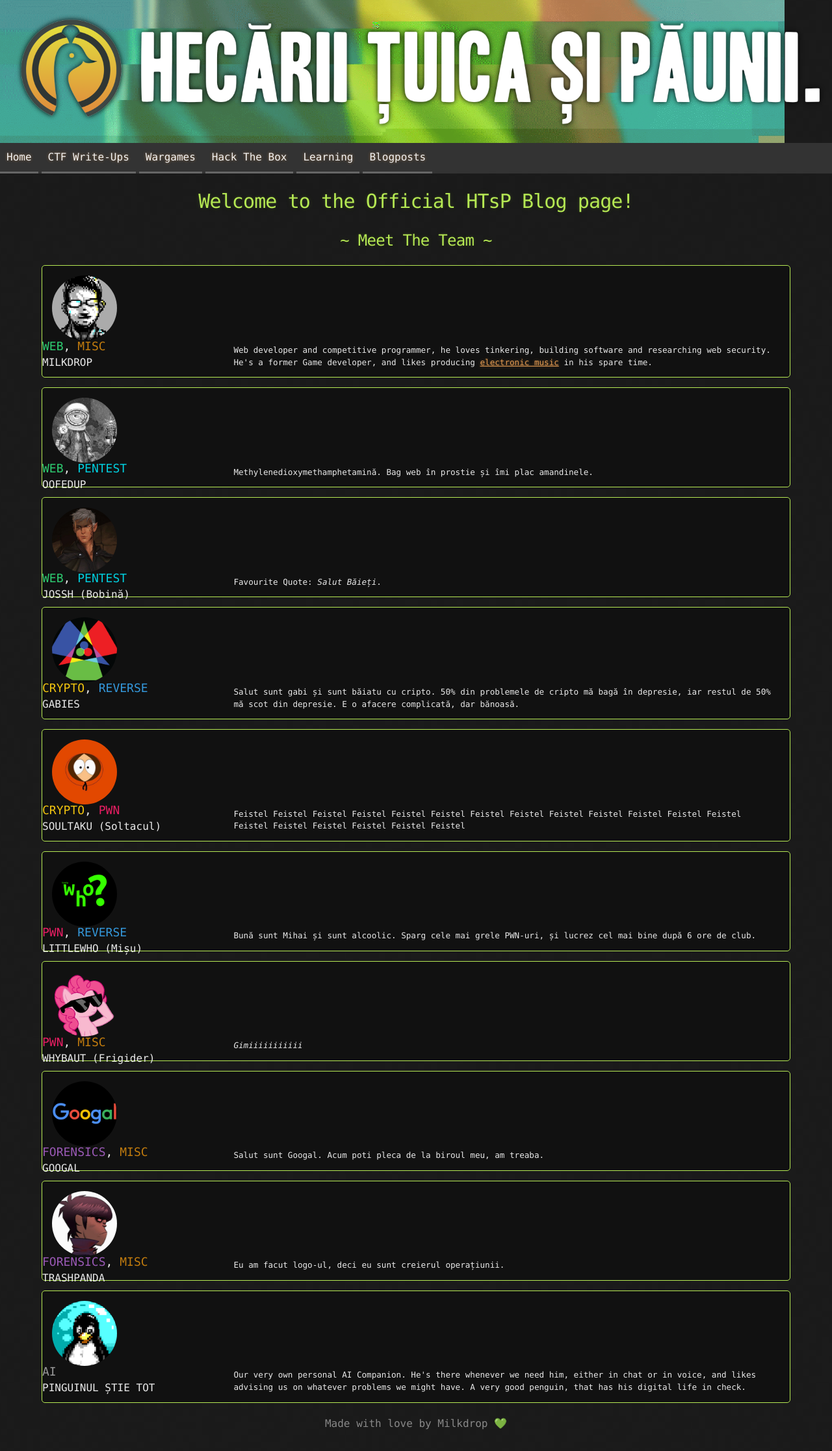
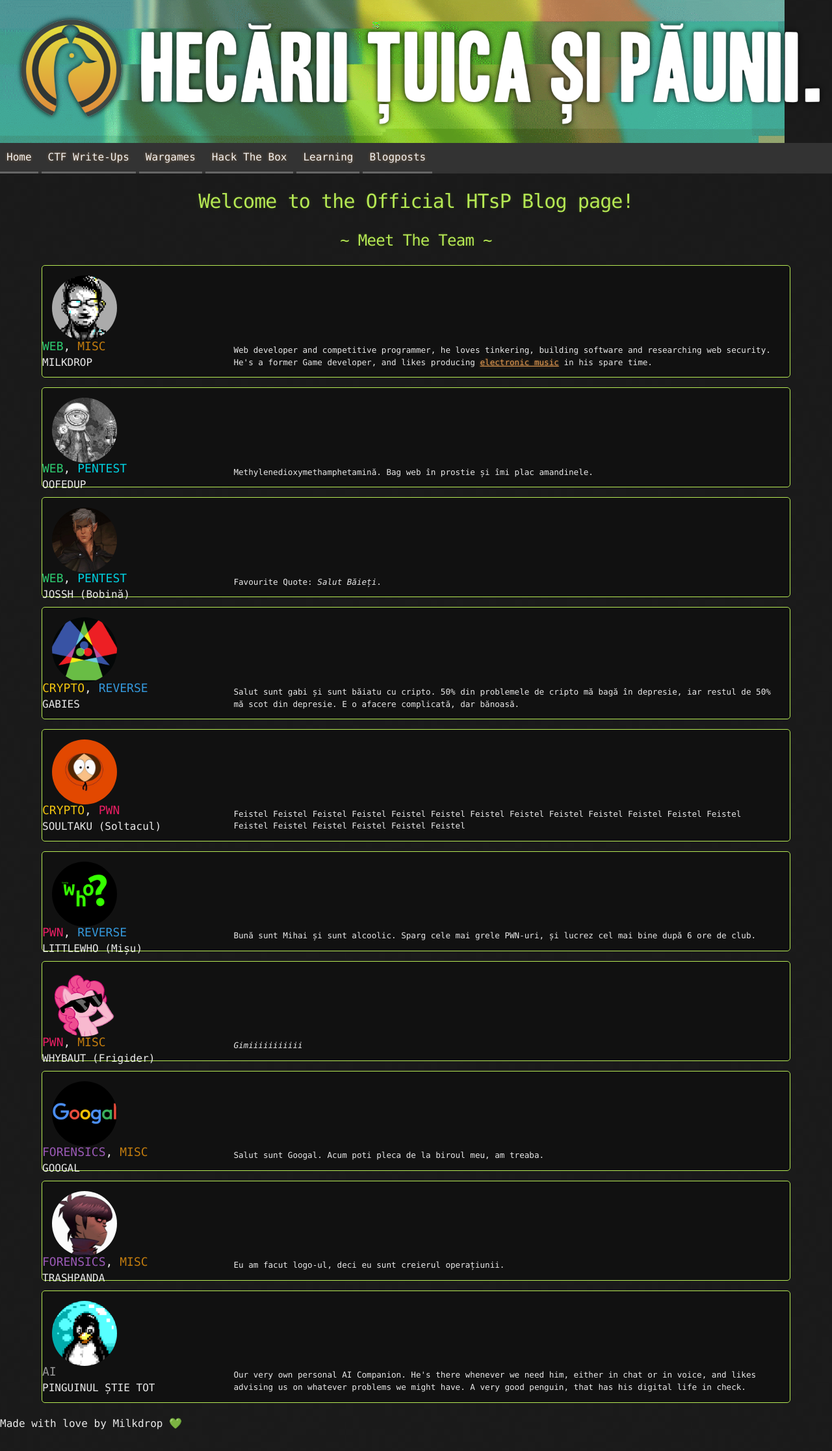
Before and after one commit to HecariiTuicaSiPaunii/Blog, a Jekyll site: the page built from index.html, in a window 1280 px wide. Shown: the whole page at 65% size. Built offline with Jekyll 4.4.1, drawn with Linux system fonts in a browser that asks for light colours; after the commit the page ends 2203 px from its top, so only the background shows below that.

Commit message:
Update default.html

```diff
--- a/_layouts/default.html
+++ b/_layouts/default.html
@@ -29,6 +29,6 @@
         {{ content }}
       </section>
     </div>
-    <footer style="color: #888; text-align:center; margin-bottom:30px">Made with love by Milkdrop 💚</footer>
+    <footer id="footer">Made with love by Milkdrop 💚</footer>
   </body>
 </html>
```
